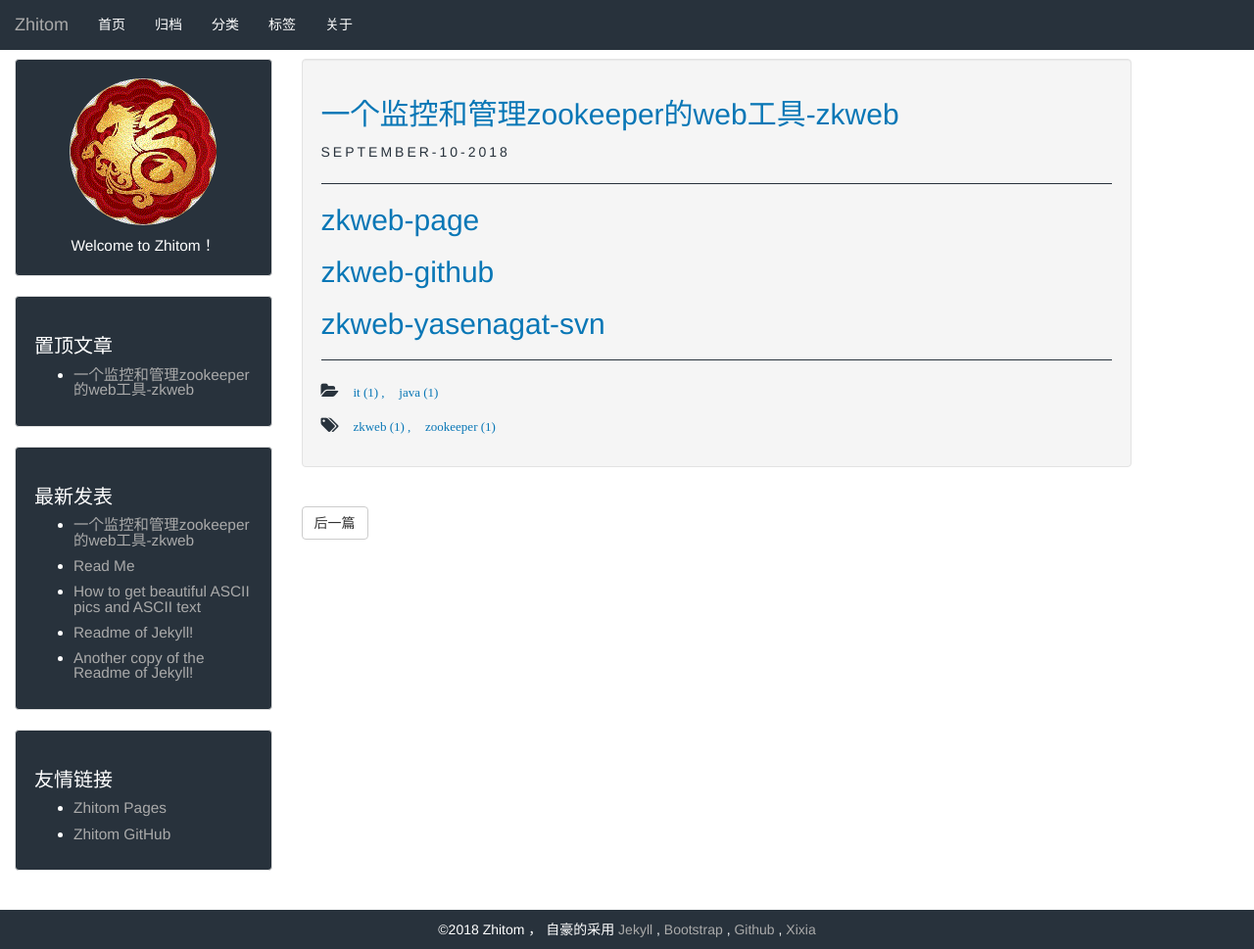
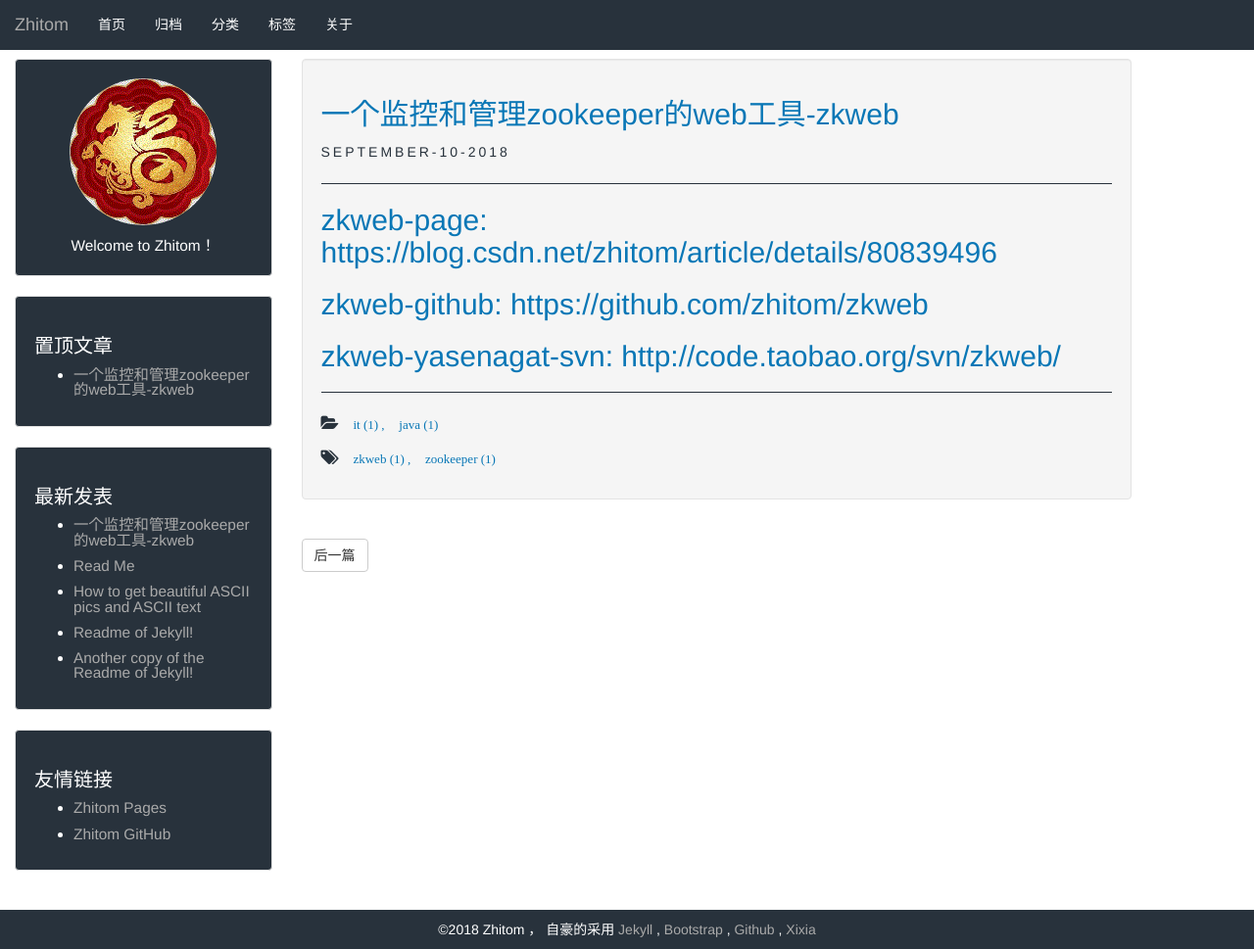
Before and after one commit to zhitom/zhitom.github.io, a Jekyll site: the page built from _posts/2018-09-10-zkweb.markdown, in a window 1280 px wide and 969 px high. Shown: the whole window at 98% size. Built offline with Jekyll 4.4.1, drawn with Linux system fonts in a browser that asks for light colours; part of the change alters nothing that is shown.

Commit message:
Update 2018-09-10-zkweb.markdown

```diff
--- a/_posts/2018-09-10-zkweb.markdown
+++ b/_posts/2018-09-10-zkweb.markdown
@@ -7,9 +7,9 @@ tags: zkweb zookeeper
 description: zookeeper web管理和监控界面，使用内置的H2数据库，此版本基于淘宝大神yasenagat的zkWeb源码基础之上进行了大幅升级和修改
 ---
 
-## [zkweb-page][zkweb-page]
-## [zkweb-github][zkweb-github]
-## [zkweb-yasenagat-svn][zkweb-yasenagat-svn]
+## [zkweb-page: https://blog.csdn.net/zhitom/article/details/80839496][zkweb-page]
+## [zkweb-github: https://github.com/zhitom/zkweb][zkweb-github]
+## [zkweb-yasenagat-svn: http://code.taobao.org/svn/zkweb/][zkweb-yasenagat-svn]
 
 [zkweb-page]: https://blog.csdn.net/zhitom/article/details/80839496
 [zkweb-github]:   https://github.com/zhitom/zkweb
```
